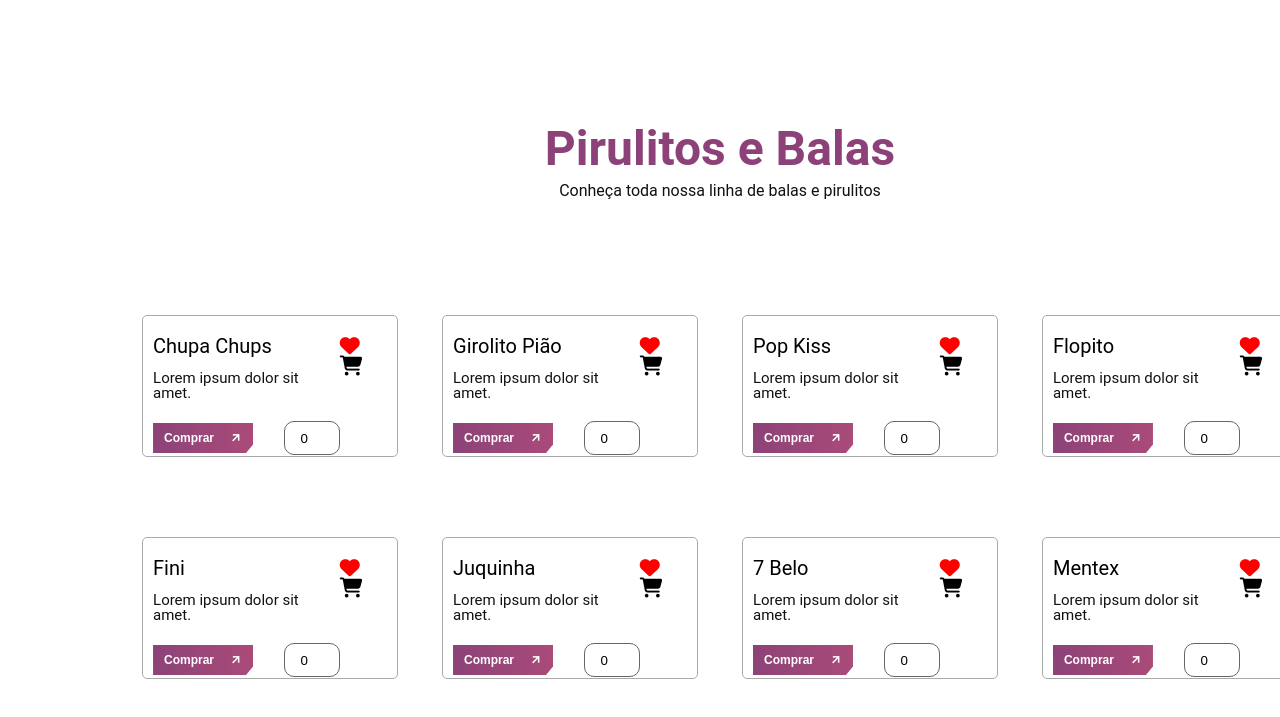
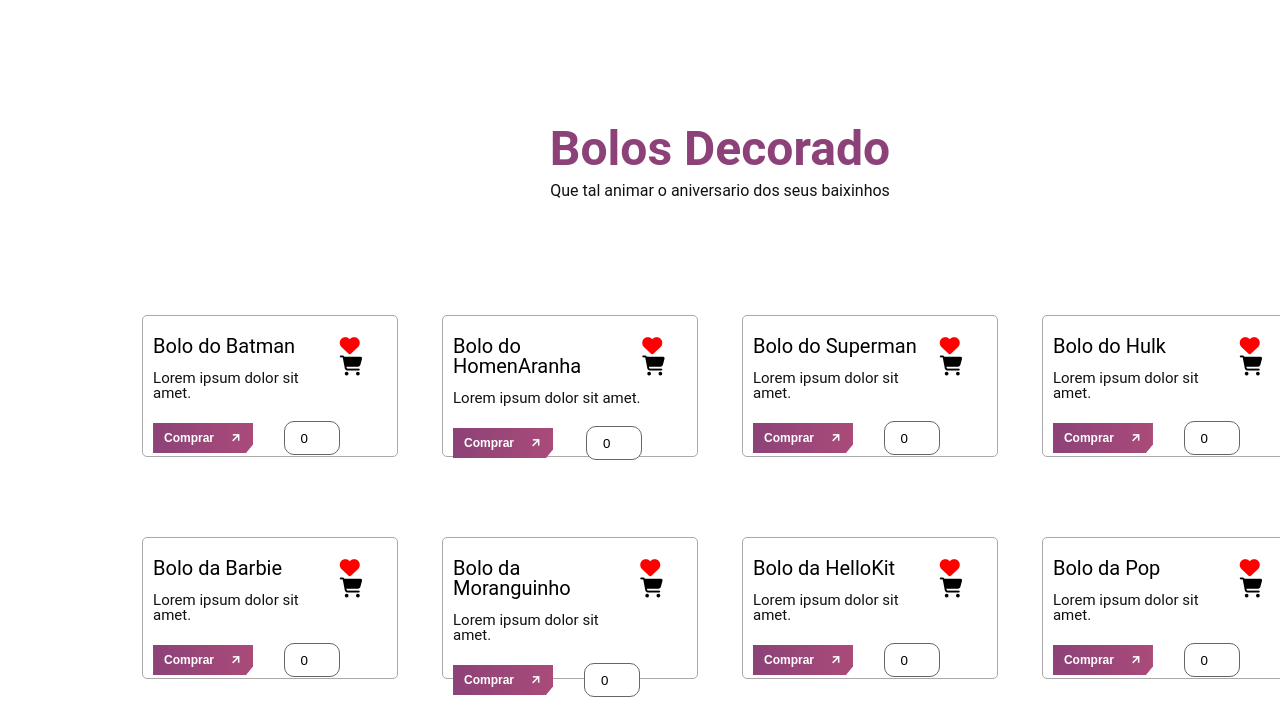
Before and after one commit to ArthurEstevan/Unifebe_Project_CandyStore_2023, a plain HTML site: page candy_store/bolo_decorado.html in a window 1280 px wide. Shown: the part 83-800 px from the top of the page. Drawn offline with nearby package versions, Linux system fonts and the light colour scheme.

Commit message:
Add files via upload

```diff
--- a/candy_store/bolo_decorado.html
+++ b/candy_store/bolo_decorado.html
@@ -14,6 +14,9 @@
 
     <!-- Css Main -->
     <link rel='stylesheet' type='text/css' media='screen' href='css/style-products.css'>
+
+    <!-- Css Img -->
+    <link rel='stylesheet' type='text/css' media='screen' href='css/sold.css'>
 
     <!-- Favicon -->
     <link rel='shortcut icon' href='Assets/Logo_Cupcake.png' type='image/x-icon'>
@@ -51,8 +54,8 @@
         <main>
             <!-- Section of Products -->
             <section id="produtos" class="section-products-container edit-container">
-                <h1>Pirulitos e Balas</h1>
-                <p>Conheça toda nossa linha de balas e pirulitos</p>
+                <h1>Bolos Decorado</h1>
+                <p>Que tal animar o aniversario dos seus baixinhos</p>
 
                 <div class="products-container">
                     <!-- Start Card of The Product -->
@@ -60,10 +63,11 @@
                         <div class="img-1 img-size"></div>
                         <div class="product-text">
                             <div class="text-container">
-                                <h2>Chupa Chups</h2>
+                                <h2>Bolo do Batman</h2>
                                 <p>Lorem ipsum dolor sit amet.</p>
                                 <div class="buy">
-                                    <button type="submit" class="pattern-button">Comprar <span class="material-symbols-outlined">arrow_outward</span></button>
+                                    <button type="submit" class="pattern-button">Comprar <span
+                                            class="material-symbols-outlined">arrow_outward</span></button>
                                     <input value="0" min="0" type="number" name="numero" id="num">
                                 </div>
                             </div>
@@ -80,10 +84,11 @@
                         <div class="img-2 img-size"></div>
                         <div class="product-text">
                             <div class="text-container">
-                                <h2>Girolito Pião</h2>
+                                <h2>Bolo do HomenAranha</h2>
                                 <p>Lorem ipsum dolor sit amet.</p>
                                 <div class="buy">
-                                    <button type="submit" class="pattern-button">Comprar <span class="material-symbols-outlined">arrow_outward</span></button>
+                                    <button type="submit" class="pattern-button">Comprar <span
+                                            class="material-symbols-outlined">arrow_outward</span></button>
                                     <input value="0" min="0" type="number" name="numero" id="num">
                                 </div>
                             </div>
@@ -100,10 +105,11 @@
                         <div class="img-3 img-size"></div>
                         <div class="product-text">
                             <div class="text-container">
-                                <h2>Pop Kiss</h2>
+                                <h2>Bolo do Superman</h2>
                                 <p>Lorem ipsum dolor sit amet.</p>
                                 <div class="buy">
-                                    <button type="submit" class="pattern-button">Comprar <span class="material-symbols-outlined">arrow_outward</span></button>
+                                    <button type="submit" class="pattern-button">Comprar <span
+                                            class="material-symbols-outlined">arrow_outward</span></button>
                                     <input value="0" min="0" type="number" name="numero" id="num">
                                 </div>
                             </div>
@@ -120,10 +126,11 @@
                         <div class="img-4 img-size"></div>
                         <div class="product-text">
                             <div class="text-container">
-                                <h2>Flopito</h2>
+                                <h2>Bolo do Hulk</h2>
                                 <p>Lorem ipsum dolor sit amet.</p>
                                 <div class="buy">
-                                    <button type="submit" class="pattern-button">Comprar <span class="material-symbols-outlined">arrow_outward</span></button>
+                                    <button type="submit" class="pattern-button">Comprar <span
+                                            class="material-symbols-outlined">arrow_outward</span></button>
                                     <input value="0" min="0" type="number" name="numero" id="num">
                                 </div>
                             </div>
@@ -140,10 +147,11 @@
                         <div class="img-5 img-size"></div>
                         <div class="product-text">
                             <div class="text-container">
-                                <h2>Fini</h2>
+                                <h2>Bolo da Barbie</h2>
                                 <p>Lorem ipsum dolor sit amet.</p>
                                 <div class="buy">
-                                    <button type="submit" class="pattern-button">Comprar <span class="material-symbols-outlined">arrow_outward</span></button>
+                                    <button type="submit" class="pattern-button">Comprar <span
+                                            class="material-symbols-outlined">arrow_outward</span></button>
                                     <input value="0" min="0" type="number" name="numero" id="num">
                                 </div>
                             </div>
@@ -160,10 +168,11 @@
                         <div class="img-6 img-size"></div>
                         <div class="product-text">
                             <div class="text-container">
-                                <h2>Juquinha</h2>
+                                <h2>Bolo da Moranguinho</h2>
                                 <p>Lorem ipsum dolor sit amet.</p>
                                 <div class="buy">
-                                    <button type="submit" class="pattern-button">Comprar <span class="material-symbols-outlined">arrow_outward</span></button>
+                                    <button type="submit" class="pattern-button">Comprar <span
+                                            class="material-symbols-outlined">arrow_outward</span></button>
                                     <input value="0" min="0" type="number" name="numero" id="num">
                                 </div>
                             </div>
@@ -180,10 +189,11 @@
                         <div class="img-7 img-size"></div>
                         <div class="product-text">
                             <div class="text-container">
-                                <h2>7 Belo</h2>
+                                <h2>Bolo da HelloKit</h2>
                                 <p>Lorem ipsum dolor sit amet.</p>
                                 <div class="buy">
-                                    <button type="submit" class="pattern-button">Comprar <span class="material-symbols-outlined">arrow_outward</span></button>
+                                    <button type="submit" class="pattern-button">Comprar <span
+                                            class="material-symbols-outlined">arrow_outward</span></button>
                                     <input value="0" min="0" type="number" name="numero" id="num">
                                 </div>
                             </div>
@@ -200,10 +210,11 @@
                         <div class="img-8 img-size"></div>
                         <div class="product-text">
                             <div class="text-container">
-                                <h2>Mentex</h2>
+                                <h2>Bolo da Pop</h2>
                                 <p>Lorem ipsum dolor sit amet.</p>
                                 <div class="buy">
-                                    <button type="submit" class="pattern-button">Comprar <span class="material-symbols-outlined">arrow_outward</span></button>
+                                    <button type="submit" class="pattern-button">Comprar <span
+                                            class="material-symbols-outlined">arrow_outward</span></button>
                                     <input value="0" min="0" type="number" name="numero" id="num">
                                 </div>
                             </div>
@@ -234,4 +245,5 @@
     <!-- End of Project with Container -->
 
 </body>
+
 </html>
```
Also changed, not shown: candy_store/doces_finos.html (+30 -18 lines), candy_store/tortas.html (+30 -18 lines), candy_store/trufa.html (+13 -10 lines).
